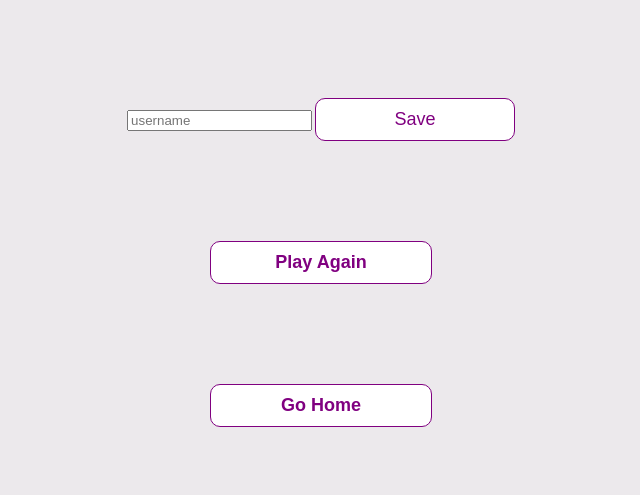
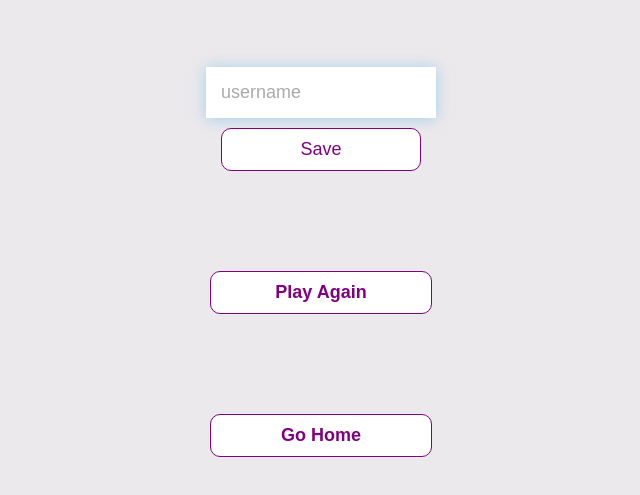
Before and after one commit to johnfkernan/likeaquiz, a plain HTML site: page end.html in a window 1280 px wide. Shown: the part 159-654 px from the top of the page, without its empty margins (319-959 px from the left). Drawn offline with Linux system fonts and the light colour scheme.

Commit message:
Updated css for End HTML in style CSS, deleted End CSS

```diff
--- a/style.css
+++ b/style.css
@@ -104,3 +104,24 @@ h3 {
   box-shadow: none;
   transform: none;
 }
+
+/* end css*/
+form {
+  width: 100%;
+  display: flex;
+  flex-direction: column;
+  align-items: center;
+}
+
+input {
+  margin-bottom: 1rem;
+  width: 20rem;
+  padding: 1.5rem;
+  font-size: 1.8rem;
+  border: none;
+  box-shadow: 0 0.1rem 1.4rem 0 rgba(86, 185, 235, 0.5);
+}
+
+input::placeholder {
+  color: #aaa;
+}
```
Also changed, not shown: end.html (+3 -0 lines), end.css (deleted), 1 other file.
